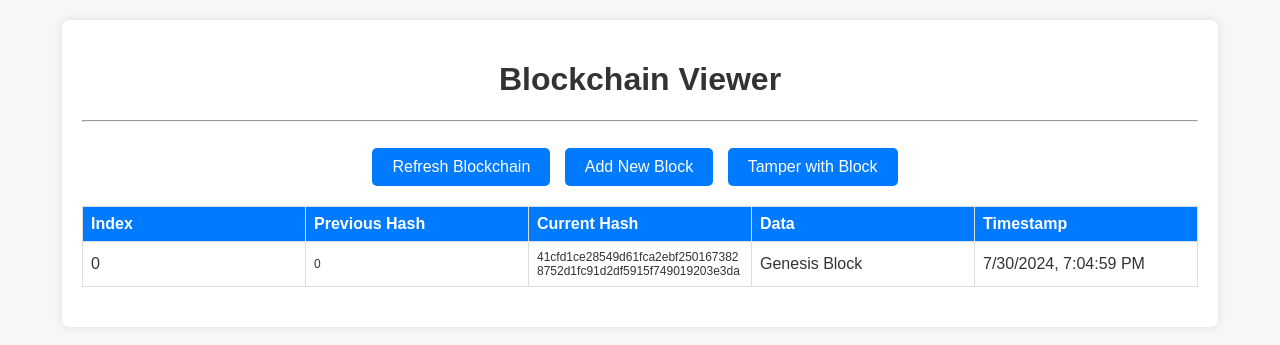
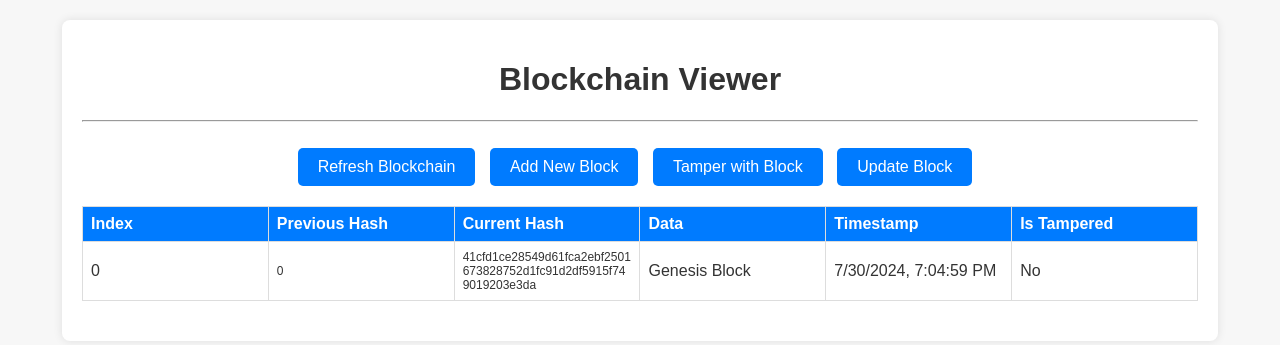
Before and after one commit to champikadilshan/Block-Chain-Essentials, a Flask app: page / in a window 1280 px wide. Shown: the top 345 px of the page. Run offline with Flask 3, Linux system fonts and the light colour scheme.

Commit message:
Third Commite with Working Demo

```diff
--- a/app.py
+++ b/app.py
@@ -82,5 +82,15 @@ def tamper_block():
         return jsonify({'status': 'Block tampered successfully!', 'tampered_blocks': [block.index for block in blockchain if block.is_tampered]})
     return jsonify({'status': 'Invalid block index!'}), 400
 
+@app.route('/update_block', methods=['POST'])
+def update_block():
+    index = request.json.get('index')
+    new_data = request.json.get('data')
+    if 0 <= index < len(blockchain):
+        blockchain[index].data = new_data
+        recalculate_hashes()
+        return jsonify({'status': 'Block updated successfully!', 'updated_blocks': [block.index for block in blockchain]})
+    return jsonify({'status': 'Invalid block index!'}), 400
+
 if __name__ == '__main__':
     app.run(debug=True)
--- a/templates/index.html
+++ b/templates/index.html
@@ -18,6 +18,7 @@
         <button onclick="fetchBlockchain()">Refresh Blockchain</button>
         <button onclick="addBlock()">Add New Block</button>
         <button onclick="tamperBlock()">Tamper with Block</button>
+        <button onclick="updateBlock()">Update Block</button>
       </div>
       <table id="blockchainTable">
         <thead>
@@ -27,6 +28,7 @@
             <th>Current Hash</th>
             <th>Data</th>
             <th>Timestamp</th>
+            <th>Is Tampered</th>
           </tr>
         </thead>
         <tbody></tbody>
@@ -41,7 +43,7 @@
 
         blockchain.forEach((block) => {
           const row = document.createElement("tr");
-          row.className = block.tampered ? "tampered" : "";
+          row.className = block.is_tampered ? "tampered" : "";
           row.innerHTML = `
                     <td>${block.index}</td>
                     <td>${block.previous_hash}</td>
@@ -50,6 +52,7 @@
                     <td>${new Date(
                       block.timestamp * 1000
                     ).toLocaleString()}</td>
+                    <td>${block.is_tampered ? "Yes" : "No"}</td>
                 `;
           tableBody.appendChild(row);
         });
@@ -87,6 +90,24 @@
         }
       }
 
+      async function updateBlock() {
+        const index = parseInt(
+          prompt("Enter block index to update (0-based):"),
+          10
+        );
+        const newData = prompt("Enter new data for Block:");
+        if (!isNaN(index) && newData) {
+          await fetch("/update_block", {
+            method: "POST",
+            headers: {
+              "Content-Type": "application/json",
+            },
+            body: JSON.stringify({ index, data: newData }),
+          });
+          fetchBlockchain();
+        }
+      }
+
       document.addEventListener("DOMContentLoaded", fetchBlockchain);
     </script>
   </body>
```
